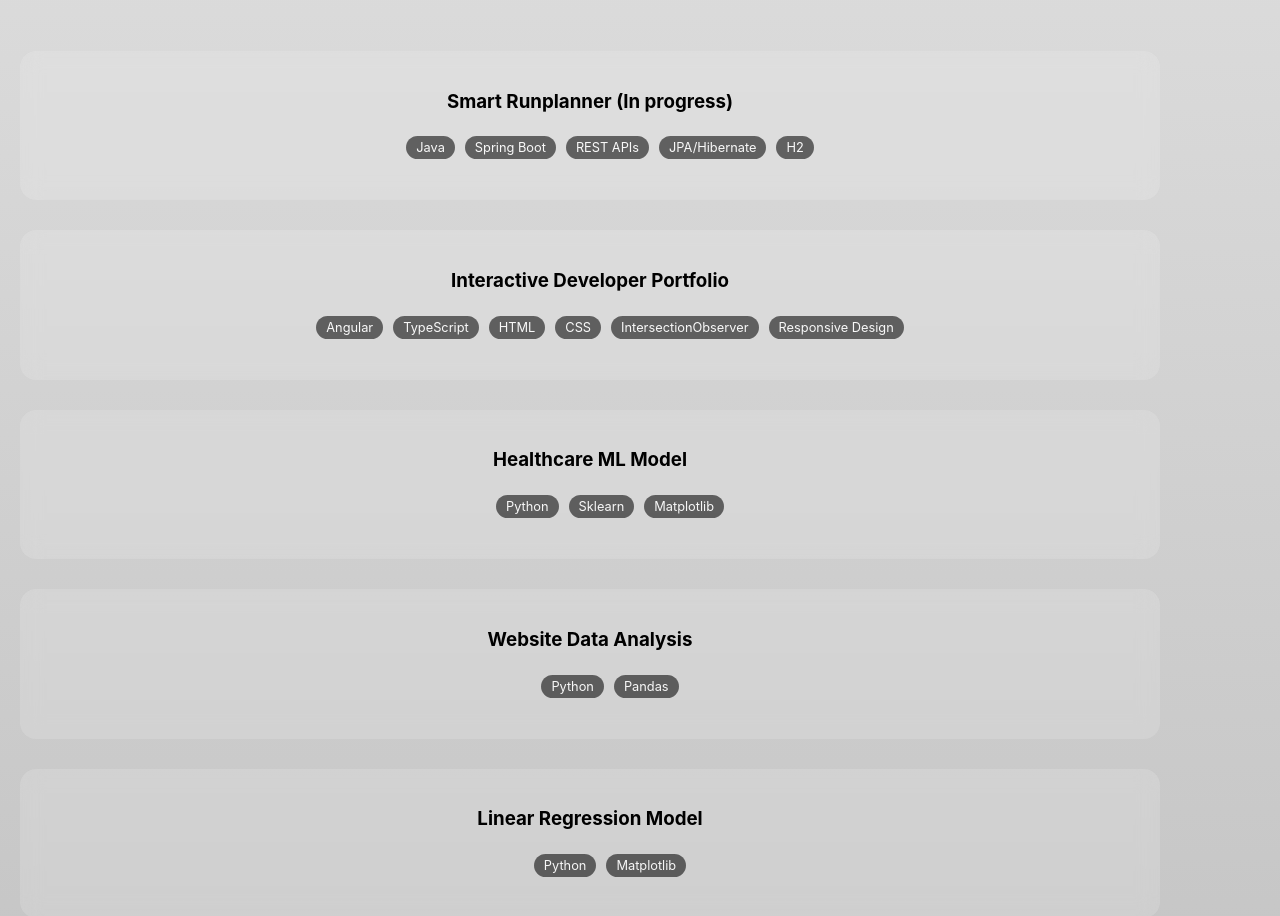
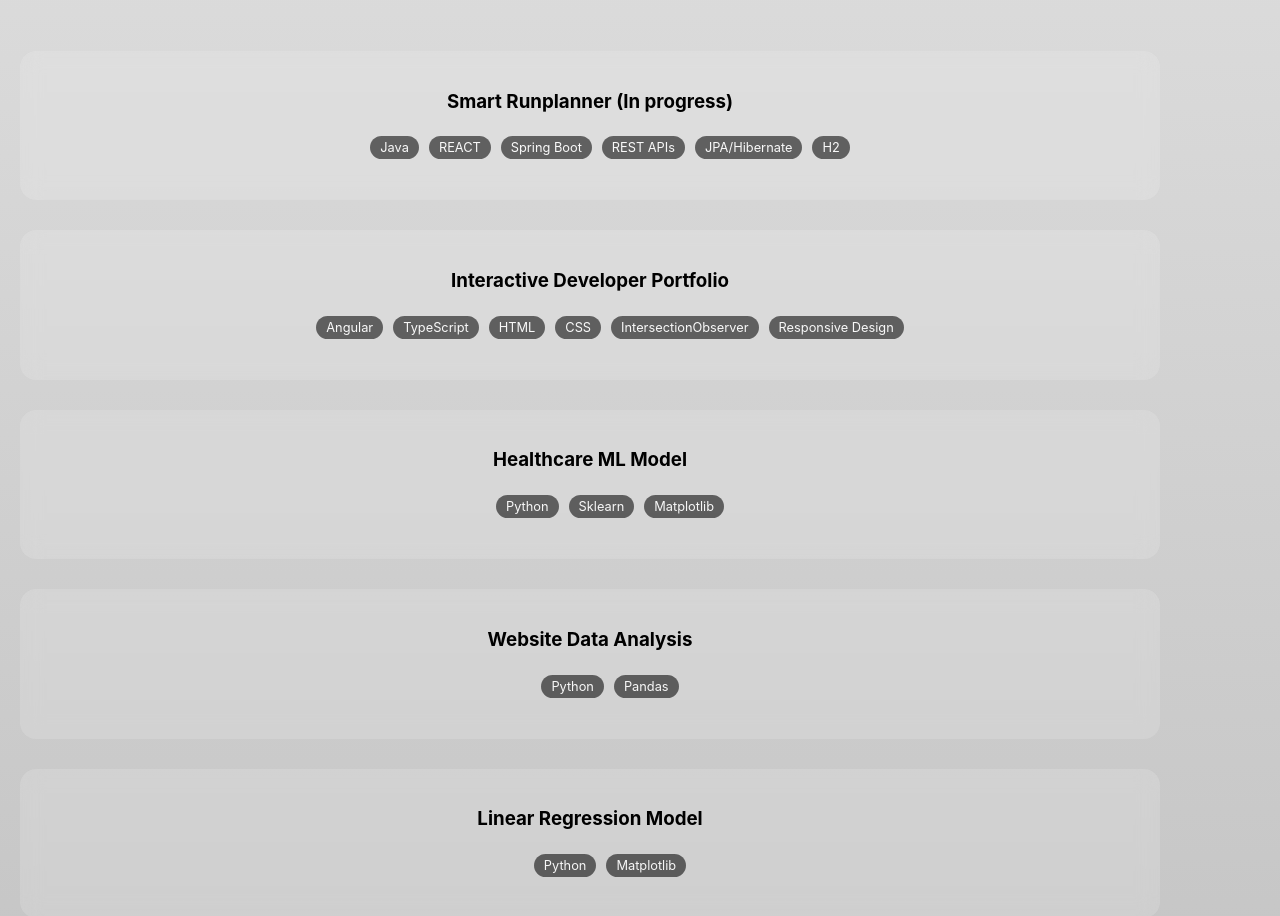
Before and after one commit to kassandramonterroso/portfolio_website, an Angular app: page / in a window 1280 px wide. Shown: the part 1720-2636 px from the top of the page. Built offline with nearby package versions, Linux system fonts and the light colour scheme.

Commit message:
added to project cards

```diff
--- a/src/app/projects/projects.ts
+++ b/src/app/projects/projects.ts
@@ -16,7 +16,7 @@ export class Projects {
     1: {
       title: 'Smart Runplanner (In progress)',
       description: 'Designing a smart training planner that generates personalized running schedules based on availability, pace goals, and recovery constraints. Currently building the backend data model and REST APIs to support dynamic scheduling logic, with plans to incorporate analytics-driven progression and performance tracking.',
-      tech: ['Java', 'Spring Boot', 'REST APIs', 'JPA/Hibernate', 'H2'],
+      tech: ['Java', 'REACT', 'Spring Boot', 'REST APIs', 'JPA/Hibernate', 'H2'],
       github: "https://github.com/kassandramonterroso/Smart_Runplanner"
     },
     2: {
```
